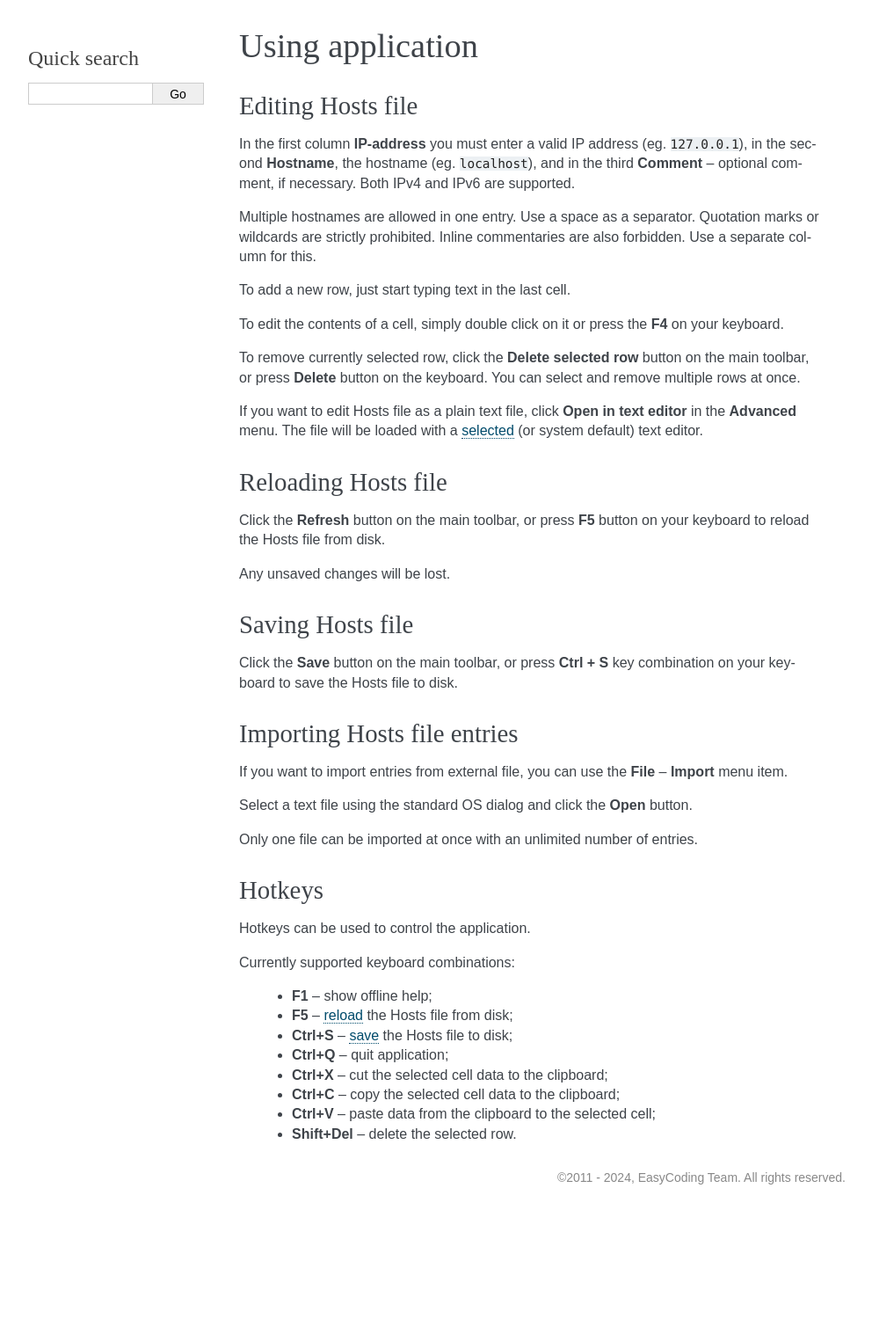
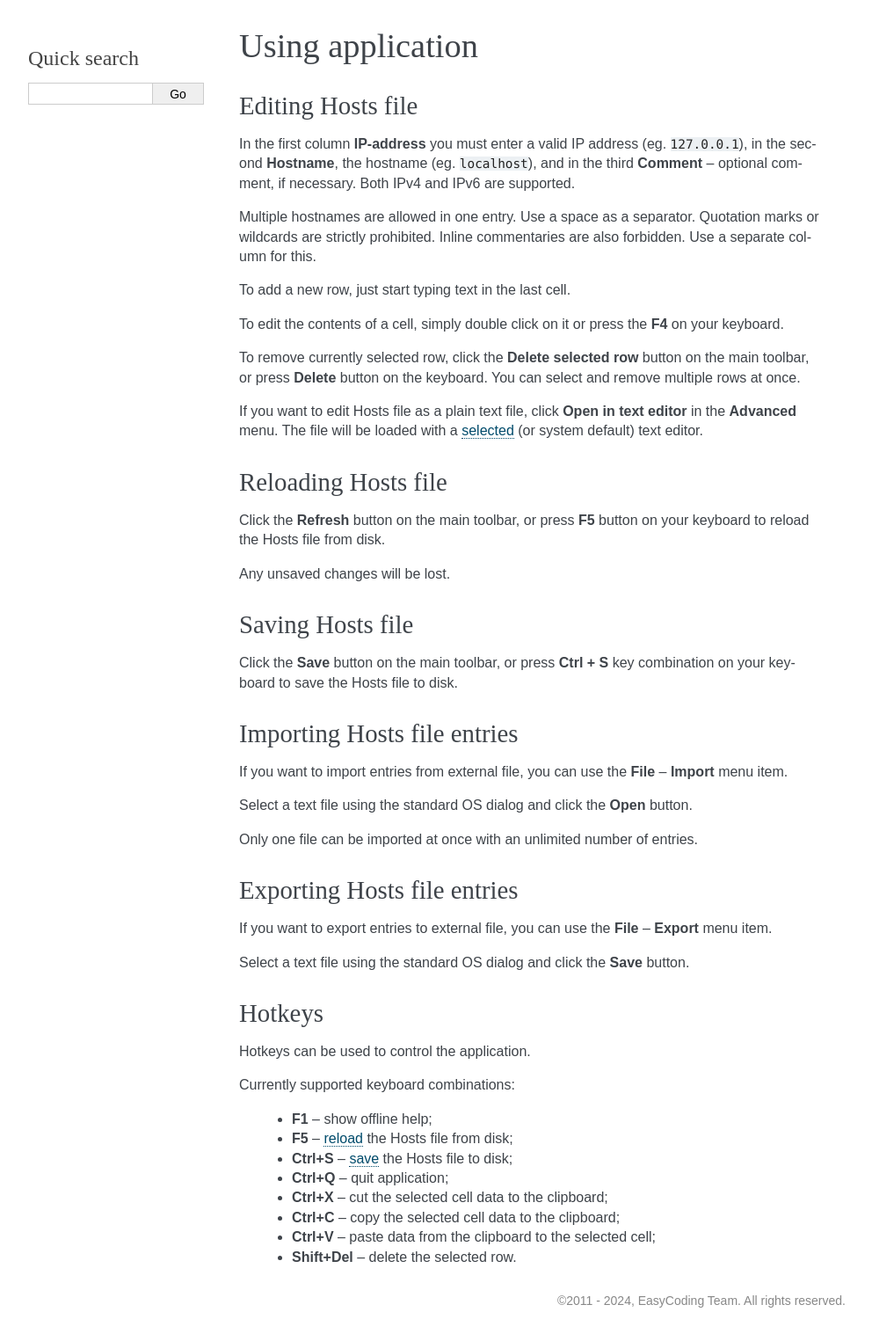
Before and after one commit to xvitaly/mhed, a Sphinx documentation site: the page built from docs/source/using-application.rst, in a window 1280 px wide. Shown: the whole page at 88% size, without its empty margins (148-1140 px from the left). Built offline with Sphinx 7.4.7, drawn with Linux system fonts in a browser that asks for light colours; before the commit the page ends 1377 px from its top, so only the background shows below that.

Commit message:
Added information about exporting feature to the "Using application" documentation page.

```diff
--- a/docs/source/using-application.rst
+++ b/docs/source/using-application.rst
@@ -57,6 +57,16 @@ Select a text file using the standard OS dialog and click the **Open** button.
 
 Only one file can be imported at once with an unlimited number of entries.
 
+.. index:: hosts editor, exporting hosts file
+.. _usage-export:
+
+Exporting Hosts file entries
+===================================================
+
+If you want to export entries to external file, you can use the **File** -- **Export** menu item.
+
+Select a text file using the standard OS dialog and click the **Save** button.
+
 .. index:: keys, hotkeys, keyboard
 .. _usage-hotkeys:
 
```
Also changed, not shown: 1 other file.
